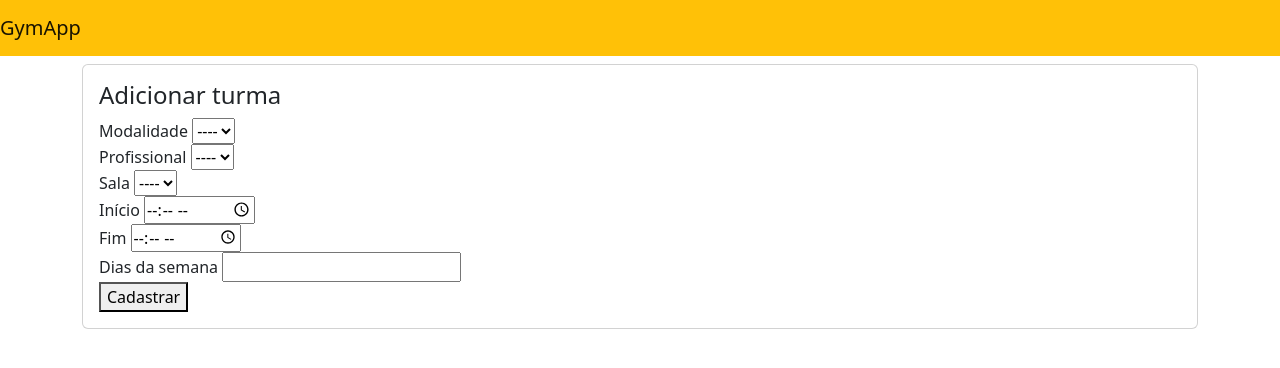
After one commit to bd-unb-2sem2022/academia, a Flask app: page /add_turma in a window 1280 px wide. The commit adds this page. Shown: the top 368 px of the page. Run offline with Flask 2, Linux system fonts and the light colour scheme; data that the repository does not hold is empty; some libraries are stand-ins or nearby versions.

Commit message:
add, del e edit turma

```diff
--- a/gymApp/app.py
+++ b/gymApp/app.py
@@ -26,14 +26,18 @@ def index():
     return render_template('index.html', alunos=res, messages=messages)
 
 @app.route('/add_aluno', methods=['GET', 'POST'])
-def get_add_aluno():
+def add_aluno():
     if request.method == 'GET':
 
-        cursor.execute('select codigo, nome, valor from plano')
-        plano = cursor.fetchall()
+        try:
+            cursor.execute('select codigo, nome, valor from plano')
+            plano = cursor.fetchall()
 
-        cursor.execute('select turma_cod, modalidade_nome, modalidade_faixa_etaria from turma_modalidade')
-        turma = cursor.fetchall()
+            cursor.execute('select turma_cod, modalidade_nome, modalidade_faixa_etaria from turma_modalidade')
+            turma = cursor.fetchall()
+        except:
+            session['msg'] = 'Erro ao carregar dados'
+            return redirect('/')
 
         return render_template('add_aluno.html', plano=plano, turma=turma)
 
@@ -60,25 +64,6 @@ def get_add_aluno():
             session['messages'] = 'Erro ao inserir aluno'
 
         return redirect('/')
-
-    else:
-        session['messages'] = 'verbo HTTP não permitido'
-        return redirect('/')
-
-@app.route('/delete_aluno')
-def delete_aluno():
-    cpf = request.args.get('aluno')
-
-    try:
-        cursor.execute(f"delete from esta_matriculado where fk_aluno_cpf='{cpf}'")
-        cursor.execute(f"delete from aluno where cpf='{cpf}'")
-        conexao.commit()
-    except:
-        session['messages'] = 'Erro ao deletar aluno'
-        return redirect('/')
-
-    session['messages'] = 'Aluno deletado com sucesso'
-    return redirect('/')
 
 @app.route('/edit_aluno', methods=['GET', 'POST'])
 def edit_aluno():
@@ -147,6 +132,143 @@ def edit_aluno():
 
         return redirect('/')
 
+@app.route('/delete_aluno', methods=['POST'])
+def delete_aluno():
+
+    if request.method == 'POST':
+        cpf = request.form.get('aluno')
+
+        try:
+            cursor.execute(f"delete from esta_matriculado where fk_aluno_cpf='{cpf}'")
+            cursor.execute(f"delete from aluno where cpf='{cpf}'")
+            conexao.commit()
+        except:
+            session['messages'] = 'Erro ao deletar aluno'
+            return redirect('/')
+
+        session['messages'] = 'Aluno deletado com sucesso'
+        return redirect('/')
+
+@app.route('/add_turma', methods=['GET', 'POST'])
+def add_turma():
+    if request.method == 'GET':
+
+        try:
+            cursor.execute('select codigo, nome, faixa_etaria from modalidade')
+            modalidade = cursor.fetchall()
+
+            cursor.execute('select cpf, nome from profissional')
+            profissional = cursor.fetchall()
+
+            cursor.execute('select codigo, numero, endereco from sala_unidade')
+            sala = cursor.fetchall()
+        except:
+            session['messages'] = 'Erro ao carregar dados'
+            return redirect('/')
+
+        return render_template('add_turma.html', modalidade=modalidade, profissional=profissional, sala=sala)
+
+    elif request.method == 'POST':
+
+        # pega dados do formulario
+        modalidade = request.form.get('fk_modalidade_codigo')
+        profissional = request.form.get('fk_profissional_cpf')
+        sala = request.form.get('fk_sala_codigo')
+        horario_inicio = request.form.get('horario_inicio')
+        horario_fim = request.form.get('horario_fim')
+        dia_semana = request.form.get('dia_semana')
+
+
+        try:
+            cursor.execute("call criar_turma(%s, %s, %s, %s, %s, %s);", (modalidade, profissional, sala, horario_inicio, horario_fim, dia_semana))
+            conexao.commit()
+
+        except:
+            session['messages'] = 'Erro ao inserir turma'
+            return redirect('/')
+
+
+        session['messages'] = 'Turma adicionada com sucesso'
+        return redirect('/')
+
+
+@app.route('/edit_turma', methods=['GET', 'POST'])
+def edit_turma():
+    if request.method == 'GET':
+
+        try:
+            turma_cod = request.args.get('turma')
+
+            cursor.execute(f'select fk_modalidade_codigo, fk_sala_codigo, fk_profissional_cpf, horario_inicio, horario_fim, dia_semana from turma_mod_sala where codigo = {turma_cod}')
+            mod_cod, sala_cod, pro_cod, horario_inicio, horario_fim, dia_semana = cursor.fetchall()[0]
+
+            cursor.execute(f'select codigo, nome, faixa_etaria from modalidade')
+            modalidades = cursor.fetchall()
+
+            cursor.execute('select cpf, nome from profissional')
+            profissionais = cursor.fetchall()
+
+            cursor.execute('select codigo, numero, endereco from sala_unidade')
+            salas = cursor.fetchall()
+
+            cursor.execute('select codigo, numero, endereco from sala_unidade')
+            salas = cursor.fetchall()
+
+        except:
+            session['messages'] = 'Erro ao carregar dados'
+            return redirect('/')
+
+        return render_template('edit_turma.html', modalidade=modalidades, mod_cod=mod_cod, profissional=profissionais, pro_cod=pro_cod, sala=salas, sala_cod=sala_cod, horario_inicio=horario_inicio, horario_fim=horario_fim, dia_semana=dia_semana, turma_cod=turma_cod)
+
+    elif request.method == 'POST':
+
+        try:
+            # pega dados do formulario
+            turma_cod = request.form.get('turma_cod')
+            modalidade = request.form.get('fk_modalidade_codigo')
+            profissional = request.form.get('fk_profissional_cpf')
+            sala = request.form.get('fk_sala_codigo')
+            horario_inicio = request.form.get('horario_inicio')
+            horario_fim = request.form.get('horario_fim')
+            dia_semana = request.form.get('dia_semana')
+
+            # updates
+            cursor.execute(f"update turma set fk_modalidade_codigo={modalidade} where codigo={turma_cod}")
+            cursor.execute(f"update conduz set fk_profissional_cpf='{profissional}' where fk_turma_codigo={turma_cod}")
+            cursor.execute(f"update utiliza set fk_sala_codigo={sala}, horario_inicio='{horario_inicio}', horario_fim='{horario_fim}', dia_semana='{dia_semana}' where fk_turma_codigo={turma_cod}")
+
+            conexao.commit()
+
+        except:
+            session['messages'] = 'Erro ao inserir turma'
+            return redirect('/')
+
+        session['messages'] = 'Turma editada com sucesso'
+        return redirect('/')
+
+
+@app.route('/del_turma', methods=['POST'])
+def del_turma():
+    if request.method == 'POST':
+
+        try:
+            turma_cod = request.form.get('turma_cod')
+
+            # delete
+            cursor.execute(f"delete from utiliza where fk_turma_codigo={turma_cod}")
+            cursor.execute(f"delete from conduz where fk_turma_codigo={turma_cod}")
+            cursor.execute(f"delete from esta_matriculado where fk_turma_codigo={turma_cod}")
+            cursor.execute(f"delete from turma where codigo={turma_cod}")
+            conexao.commit()
+
+        except:
+            session['messages'] = 'Erro ao remover turma'
+            return redirect('/')
+
+        session['messages'] = 'Turma removida com sucesso'
+        return redirect('/')
+
+
 @app.route('/clear_session')
 def clear_session():
     session.clear()
--- /dev/null
+++ b/gymApp/templates/add_turma.html
@@ -0,0 +1,48 @@
+{% extends "base.html" %}
+
+{% block content %}
+
+<div class="card-body">
+    <h4>Adicionar turma</h4>
+
+    <form action="/add_turma" method="post">
+
+        <label for="">Modalidade</label>
+        <select name="fk_modalidade_codigo" id="" required>
+            <option value="" selected>----</option>
+            {% for p in modalidade %}
+            <option value="{{ p[0] }}">{{ p[1] }} - {{ p[2] }}</option>
+            {% endfor %}
+        </select><br>
+
+        <label for="">Profissional</label>
+        <select name="fk_profissional_cpf" id="" required>
+            <option value="" selected>----</option>
+            {% for p in profissional %}
+            <option value="{{ p[0] }}">{{ p[1] }}</option>
+            {% endfor %}
+        </select><br>
+
+        <label for="">Sala</label>
+        <select name="fk_sala_codigo" id="" required>
+            <option value="" selected>----</option>
+            {% for p in sala %}
+            <option value="{{ p[0] }}">{{ p[1] }} - {{ p[2] }}</option>
+            {% endfor %}
+        </select><br>
+
+        <label for="">Início</label>
+        <input type="time" name="horario_inicio" id=""><br>
+
+        <label for="">Fim</label>
+        <input type="time" name="horario_fim" id=""><br>
+
+        <label for="">Dias da semana</label>
+        <input type="text" name="dia_semana" id=""><br>
+
+        <button type="submit">Cadastrar</button>
+    </form>
+
+</div>
+
+{% endblock %}
```
Also changed, not shown: gymApp/templates/edit_turma.html (added, +65 -0 lines), gymApp/templates/index.html (+13 -5 lines).
